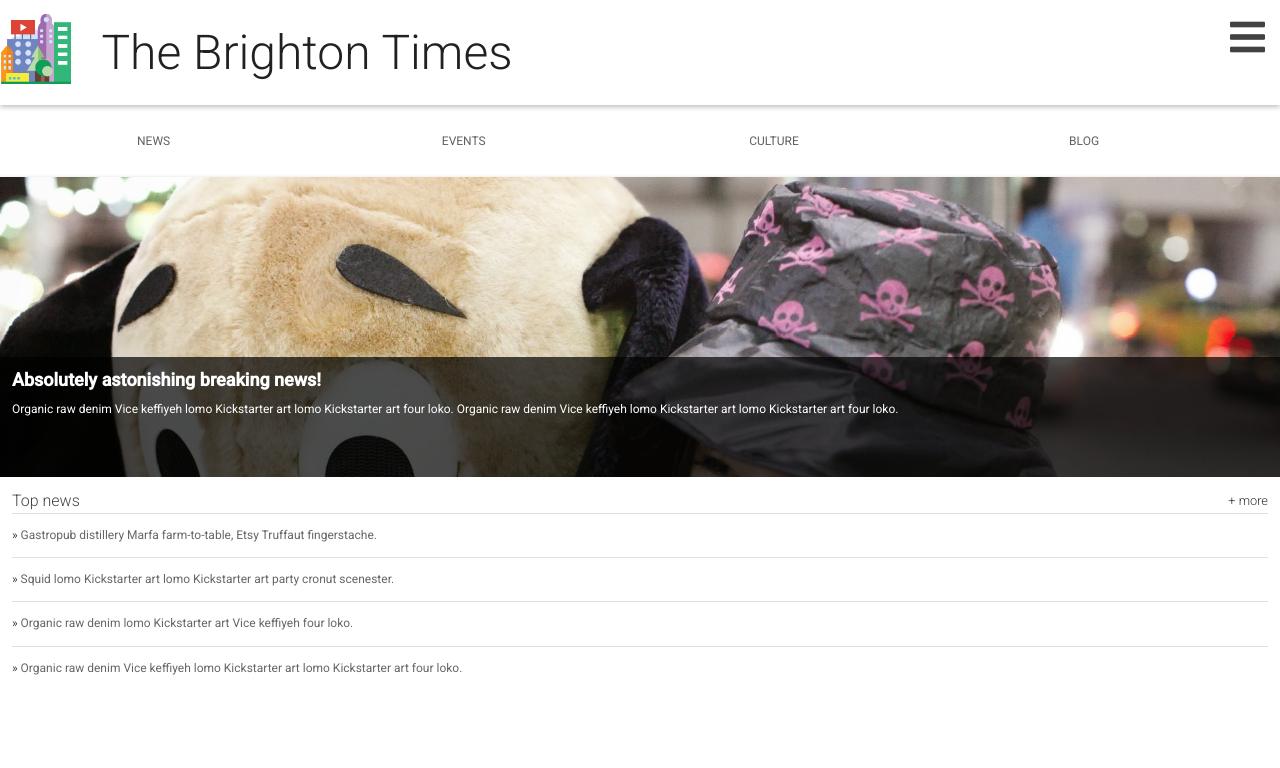
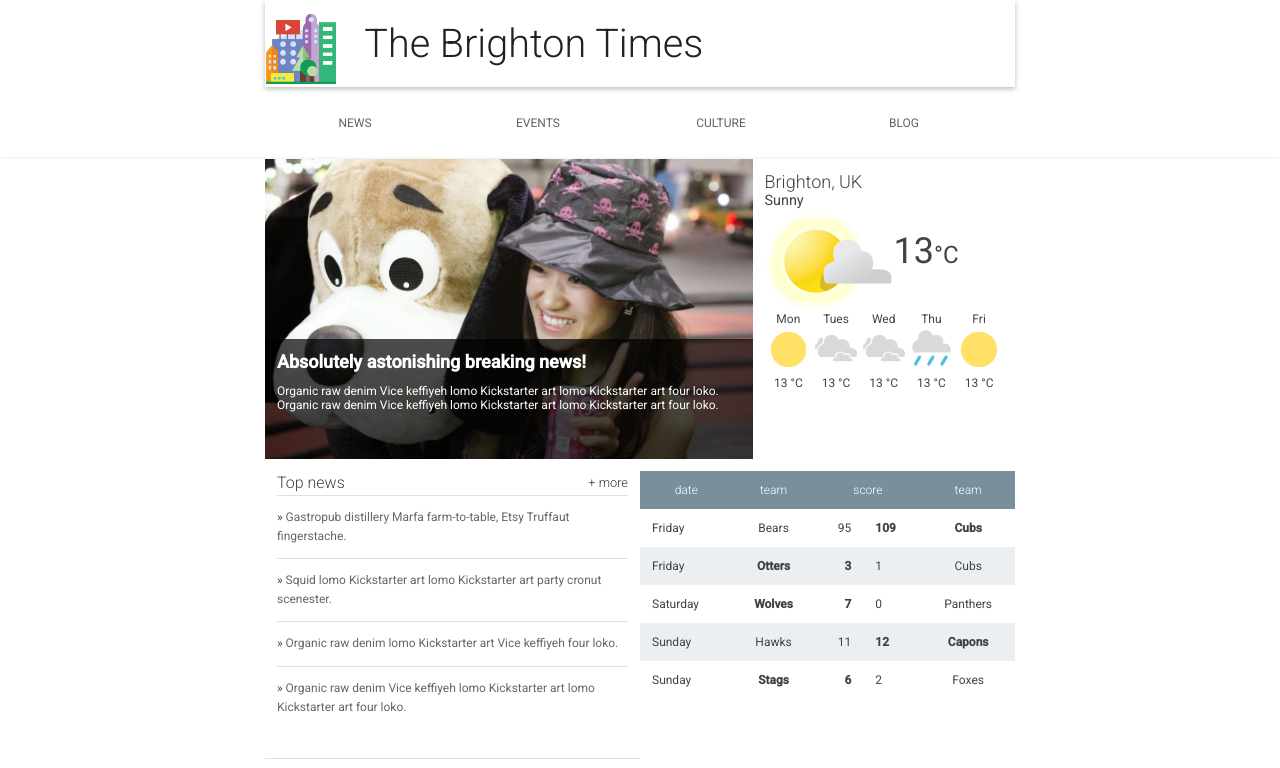
Before and after one commit to Dianac182/rwdf-project, a plain HTML site: page index.html in a window 1280 px wide. Shown: the top 768 px of the page. Drawn offline with Linux system fonts and the light colour scheme.

Commit message:
feat: make responsive for greater screens

```diff
--- a/design.js
+++ b/design.js
@@ -10,9 +10,3 @@ menu.addEventListener('click', function(e) {
 main.addEventListener('click', function() {
     drawer.classList.remove('open');
 });
-
-/*$(window).on('resize', function() {
-    if ($(window).width() >= 600) {
-        menu.remove();
-    }
-});*/
--- a/main.css
+++ b/main.css
@@ -77,7 +77,7 @@ ul {
 
 .header__title {
   font-weight: 300;
-  font-size: 4em;
+  font-size: 3.3em;
   margin: 0.5em 0.25em;
   display: inline-block;
   color: #212121;
--- a/responsive.css
+++ b/responsive.css
@@ -6,9 +6,10 @@
     padding: 0;
     font-size: 40px;
     color: #424242;
+    visibility: hidden;
 }
 
-
+/*460, 611,*/
 
 @media screen and (max-width: 460px) {
     .header__inner {
@@ -18,6 +19,10 @@
     .header__title {
         font-size: 2.3em;
         vertical-align: bottom;
+    }
+
+    .menu {
+        visibility: visible;
     }
 
     .nav {
@@ -43,5 +48,44 @@
         border-bottom: 1px solid #E0E0E0;
         text-align: left;
     }
+}
 
+@media  screen and (min-width: 525px) {
+
+    .content {
+        display: flex;
+        flex-wrap: wrap;
+    }
+
+    .hero {
+        width: 65%;
+        order: 1;
+    }
+
+    .weather {
+        width: 35%;
+        order: 2;
+    }
+
+    .top-news, .scores, .recent-news {
+        width: 100%;
+        order: 4;
+    }
 }
+
+@media screen and (min-width: 750px) {
+
+    .header, .nav, .content {
+        width: 750px;
+        margin-right: auto;
+        margin-left: auto;
+    }
+
+    .top-news {
+        width: 50%;
+    }
+
+    .scores {
+        width: 50%;
+    }
+}
```
